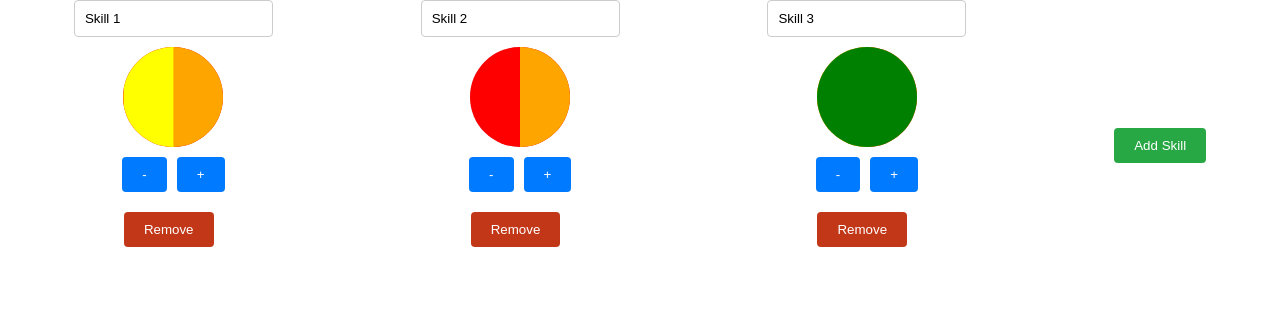
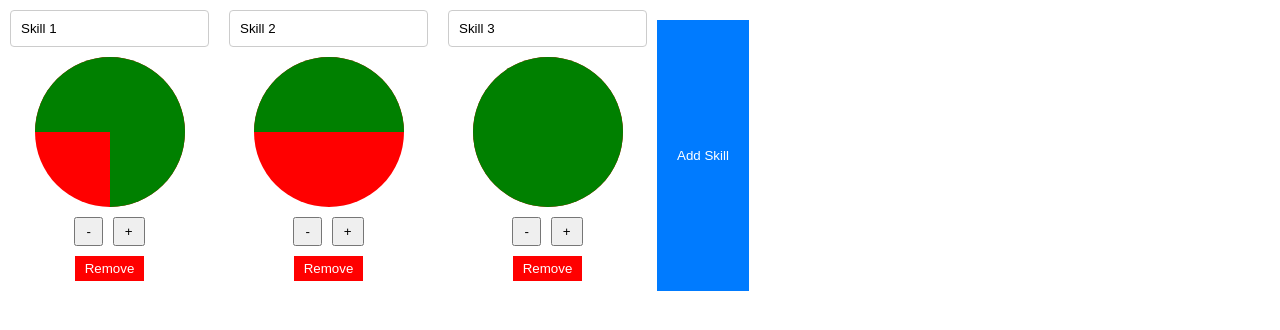
Before and after one commit to DPLekon/SkillMatrix-v0.3, a React (Create React App) app: page / in a window 1280 px wide. Shown: the top 330 px of the page. Built offline with nearby package versions, Linux system fonts and the light colour scheme.

Commit message:
SkillMatrix v0.2

```diff
--- a/src/App.js
+++ b/src/App.js
@@ -1,3 +1,92 @@
+// import React, { useState } from 'react';
+// import './SkillMatrix.css';
+
+// const SkillMatrix = () => {
+//   const [skills, setSkills] = useState([
+//     { id: 1, name: 'Skill 1', rating: 3 },
+//     { id: 2, name: 'Skill 2', rating: 2 },
+//     { id: 3, name: 'Skill 3', rating: 4 },
+//     // Add more skills here
+//   ]);
+
+//   const handleSkillChange = (id, newSkill) => {
+//     const updatedSkills = skills.map((skill) =>
+//       skill.id === id ? { ...skill, name: newSkill } : skill
+//     );
+//     setSkills(updatedSkills);
+//   };
+
+//   const handleRatingChange = (id, newRating) => {
+//     const updatedSkills = skills.map((skill) =>
+//       skill.id === id ? { ...skill, rating: newRating } : skill
+//     );
+//     setSkills(updatedSkills);
+//   };
+
+//   const handleAddSkill = () => {
+//     const newSkill = { id: Date.now(), name: 'New Skill', rating: 1 };
+//     setSkills([...skills, newSkill]);
+//   };
+
+//   const handleRemoveSkill = (id) => {
+//     const updatedSkills = skills.filter((skill) => skill.id !== id);
+//     setSkills(updatedSkills);
+//   };
+
+//   const renderCircleParts = (rating) => {
+//     const colors = ['red', 'green', 'green', 'green'];
+//     const circleParts = [];
+
+//     for (let i = 0; i < 4; i++) {
+//       const isActive = i < rating;
+//       const partColor = isActive ? colors[i] : 'transparent';
+//       const partStyle = {
+//         backgroundColor: partColor,
+//         transform: `rotate(${i * 270}deg)`
+//       };
+//       circleParts.push(<div key={i} className="circle-part" style={partStyle} />);
+//     }
+//     return circleParts;
+//   };
+
+//   return (
+//     <div className="skill-matrix">
+//       {skills.map((skill) => (
+//         <div key={skill.id} className="skill-circle">
+//           <input
+//             type="text"
+//             value={skill.name}
+//             onChange={(event) => handleSkillChange(skill.id, event.target.value)}
+//           />
+//           <div className="circle">{renderCircleParts(skill.rating)}</div>
+//           <div className="rating-buttons">
+//             <button
+//               onClick={() =>
+//                 handleRatingChange(skill.id, Math.max(skill.rating - 1, 1))
+//               }
+//             >
+//               -
+//             </button>
+//             <button
+//               onClick={() =>
+//                 handleRatingChange(skill.id, Math.min(skill.rating + 1, 4))
+//               }
+//             >
+//               +
+//             </button>
+//           </div>
+//           <button className='remove-skill' onClick={() => handleRemoveSkill(skill.id)}>Remove</button>
+//         </div>
+//       ))}
+//       <button className="add-skill-button" onClick={handleAddSkill}>
+//         Add Skill
+//       </button>
+//     </div>
+//   );
+// };
+
+// export default SkillMatrix;
+
 import React, { useState } from 'react';
 import './SkillMatrix.css';
 
@@ -34,18 +123,18 @@ const SkillMatrix = () => {
   };
 
   const renderCircleParts = (rating) => {
-    const colors = ['red', 'orange', 'yellow', 'green'];
+    const colors = ['green', 'green', 'green', 'green', ];
     const circleParts = [];
 
-    for (let i = 0; i < 4; i++) {
-      const isActive = i < rating;
-      const partColor = isActive ? colors[i] : 'transparent';
+    for (let i = rating - 1; i >= 0; i--) {
+      const partColor = colors[i];
       const partStyle = {
         backgroundColor: partColor,
-        transform: `rotate(${i * 180}deg)`
+        transform: `rotate(${i * 90}deg)`
       };
       circleParts.push(<div key={i} className="circle-part" style={partStyle} />);
     }
+
     return circleParts;
   };
 
@@ -75,7 +164,9 @@ const SkillMatrix = () => {
               +
             </button>
           </div>
-          <button className='remove-skill' onClick={() => handleRemoveSkill(skill.id)}>Remove</button>
+          <button className="remove-skill" onClick={() => handleRemoveSkill(skill.id)}>
+            Remove
+          </button>
         </div>
       ))}
       <button className="add-skill-button" onClick={handleAddSkill}>
--- a/src/SkillMatrix.css
+++ b/src/SkillMatrix.css
@@ -1,6 +1,5 @@
-.skill-matrix {
+/* .skill-matrix {
     display: flex;
-    /* flex-direction: column; */
     align-items: center;
     justify-content: space-around;
   }
@@ -16,7 +15,6 @@
     border-radius: 50%;
     background-color: lightgray;
     overflow: hidden;
-    /* margin-top: 15px; */
     margin: auto;
     margin-top: 10px;
     margin-bottom: 10px;
@@ -51,6 +49,7 @@
     clip-path: polygon(50% 0, 100% 50, 100% 100%, 50% 100%);
     background-color: green;
   }
+
 
   .add-skill-button {
     margin-top: 20px;
@@ -135,3 +134,77 @@
     outline: none;
     border-color: #007bff;
   }
+   */
+
+   .skill-matrix {
+    display: flex;
+    flex-wrap: wrap;
+  }
+
+  .skill-circle {
+    display: flex;
+    flex-direction: column;
+    align-items: center;
+    margin: 10px;
+  }
+
+  .circle {
+    position: relative;
+    width: 150px;
+    height: 150px;
+    border-radius: 50%;
+    background-color: red;
+    overflow: hidden;
+    margin-top: 10px;
+  }
+
+  .circle-part {
+    position: absolute;
+    top: 0;
+    left: 0;
+    width: 50%;
+    height: 50%;
+    border-radius: 0 0 0% 0;
+    transform-origin: 100% 100%;
+    transition: background-color 0.3s ease;
+  }
+
+  .rating-buttons {
+    display: flex;
+    margin-top: 10px;
+  }
+
+  .rating-buttons button {
+    margin: 0 5px;
+    padding: 5px 10px;
+  }
+
+  .remove-skill {
+    margin-top: 10px;
+    background-color: red;
+    color: white;
+    border: none;
+    padding: 5px 10px;
+    cursor: pointer;
+  }
+
+  .add-skill-button {
+    margin-top: 20px;
+    background-color: #007bff;
+    color: white;
+    border: none;
+    padding: 10px 20px;
+    cursor: pointer;
+  }
+
+  input[type="text"] {
+    padding: 10px;
+    border: 1px solid #ccc;
+    border-radius: 4px;
+    transition: border-color 0.3s ease;
+  }
+
+  input[type="text"]:focus {
+    outline: none;
+    border-color: #007bff;
+  }
```
